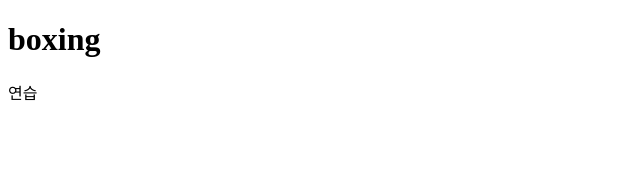
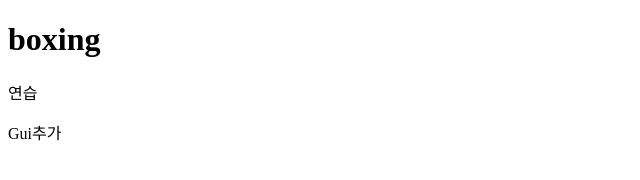
Before and after one commit to maryhee12/boxiting, a plain HTML site: page index.html in a window 1280 px wide. Shown: the full height of the page, 0-640 px from the left. Drawn offline with Linux system fonts and the light colour scheme.

Commit message:
기능추가

```diff
--- a/index.html
+++ b/index.html
@@ -8,5 +8,6 @@
 <body>
     <h1>boxing</h1>
     <div>연습</div>
+    <p>Gui추가</p>
 </body>
 </html>
```
Also changed, not shown: 1 other file.
